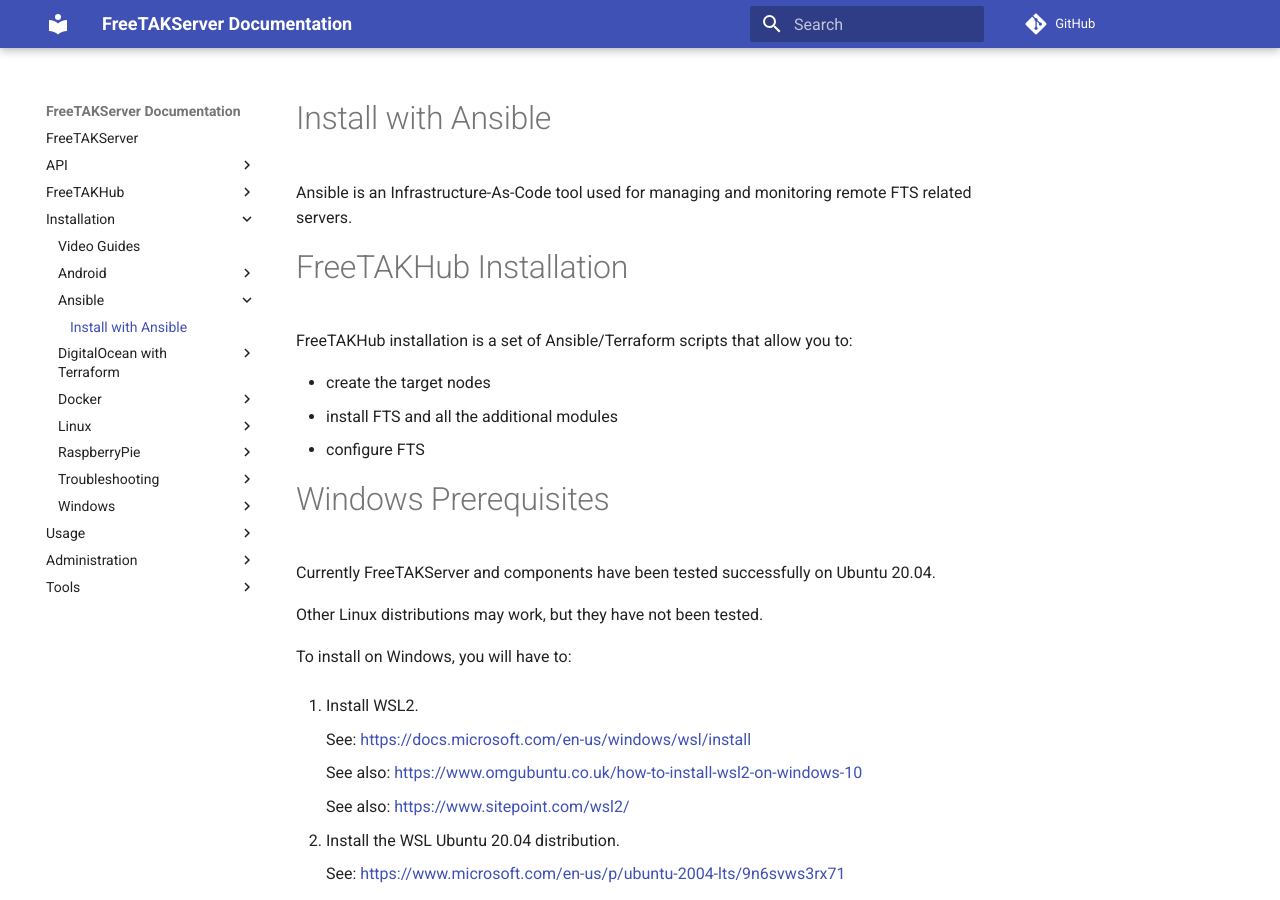
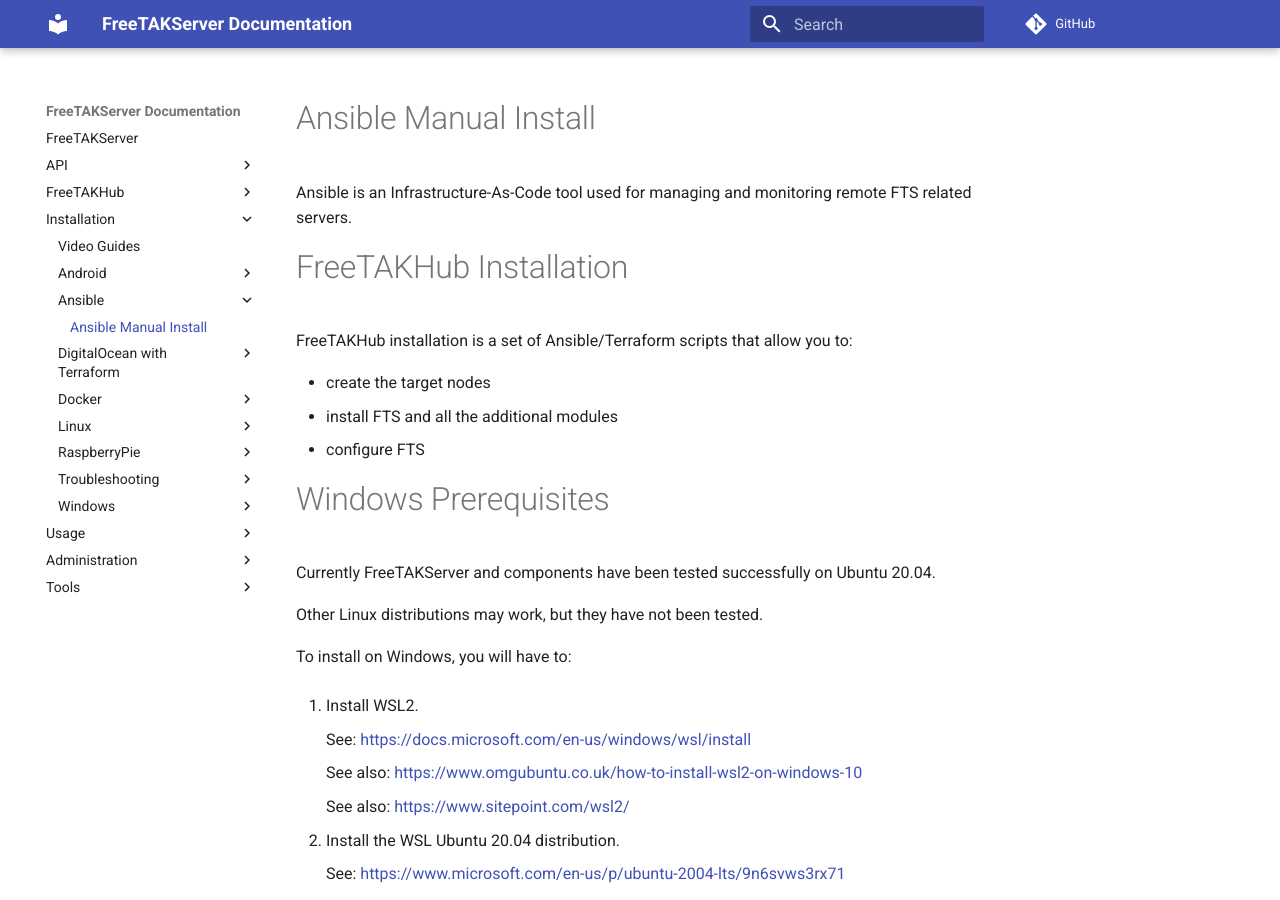
Before and after one commit to FreeTAKTeam/FreeTAKServer-User-Docs, an MkDocs documentation site: the page built from docs/docs/Installation/Ansible/Ansible.md, in a window 1280 px wide and 900 px high. Built offline with MkDocs 1.6.1 and Material for MkDocs 9.7.7, drawn with Linux system fonts in a browser that asks for light colours; comment, search, counter and statistics services are not loaded.

Commit message:
Update Ansible.md

```diff
--- a/docs/docs/Installation/Ansible/Ansible.md
+++ b/docs/docs/Installation/Ansible/Ansible.md
@@ -1,4 +1,4 @@
-# Install with Ansible
+# Ansible Manual Install
 
 Ansible is an Infrastructure-As-Code tool used for managing and monitoring remote FTS related servers.
 
```
